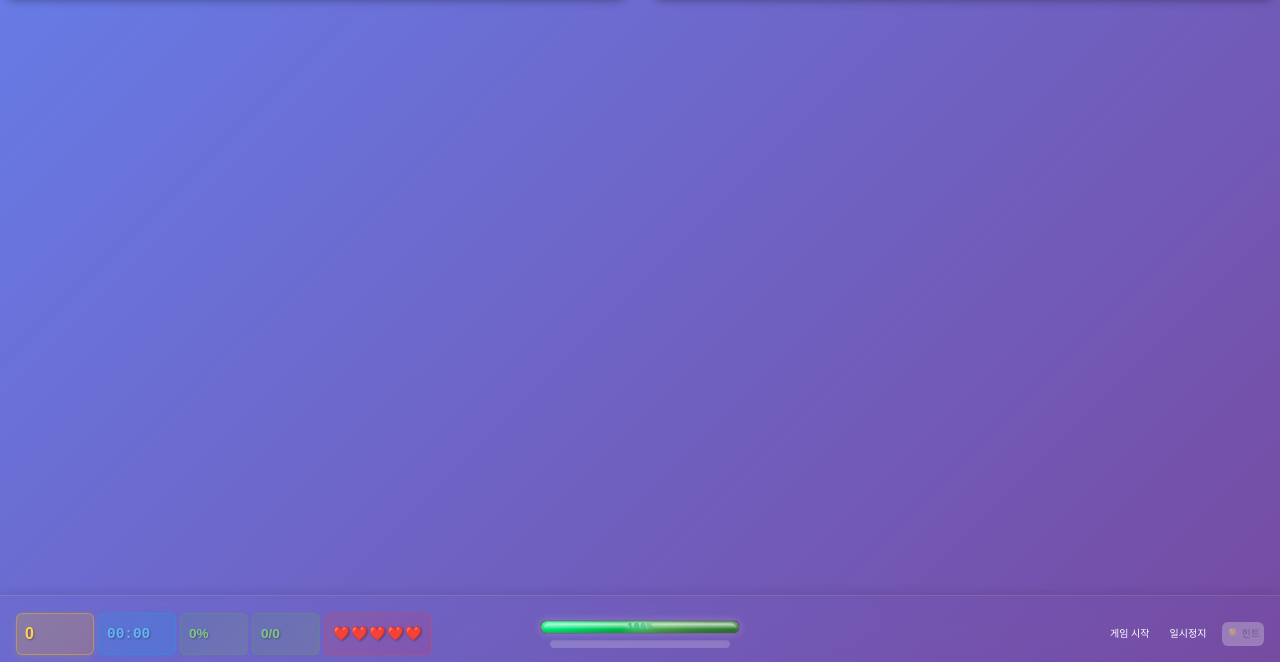
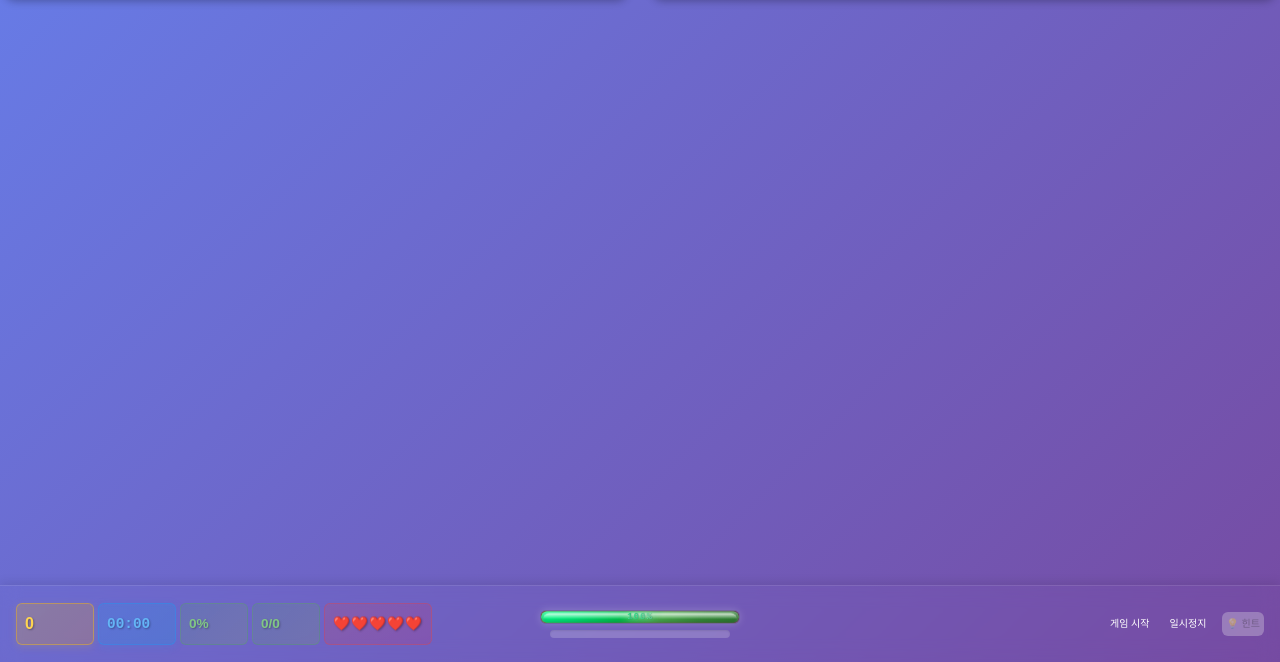
Before and after one commit to rhpm123/stdg, a website: page game-play.html in a window 1280 px wide. Shown: the part 138-800 px from the top of the page. Drawn offline with nearby package versions, Linux system fonts and the light colour scheme; no server answers.

Commit message:
fix: increase bottom bar height to prevent content clipping

```diff
--- a/assets/css/game/base.css
+++ b/assets/css/game/base.css
@@ -63,8 +63,8 @@ body {
   box-shadow: 0 -2px 10px rgba(0, 0, 0, 0.1);
 
   /* 기존 고정값 사용 (안정적) */
-  height: 50px;
-  min-height: 50px;
+  height: 60px;
+  min-height: 60px;
   padding: 8px 16px;
 
   /* 기본 레이아웃 */
@@ -74,7 +74,7 @@ body {
   align-items: center;
 
   /* 오버플로우 및 유연성 처리 */
-  overflow: hidden;
+  overflow: visible;
   flex-shrink: 0; /* 고정 크기 유지 */
 }
 
--- a/assets/css/game/variables.css
+++ b/assets/css/game/variables.css
@@ -12,7 +12,7 @@
   /* 게임 레이아웃 */
   --game-sidebar-width: 320px;
   --game-header-height: 45px;
-  --game-bottom-bar-height: 40px;
+  --game-bottom-bar-height: 60px;
   --game-bottom-bar-compact-height: 35px;
   --game-spacing-xs: 4px;
   --game-spacing-sm: 8px;
```
